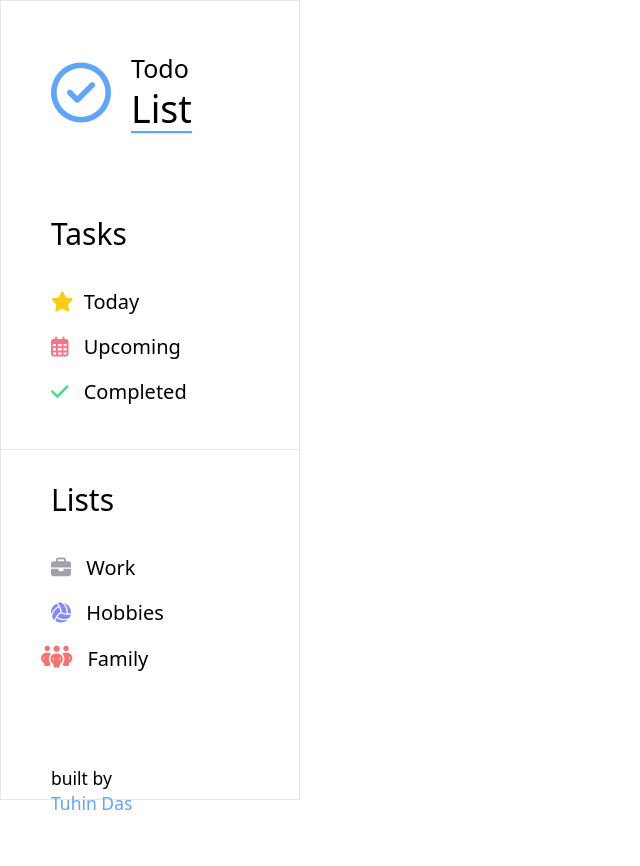
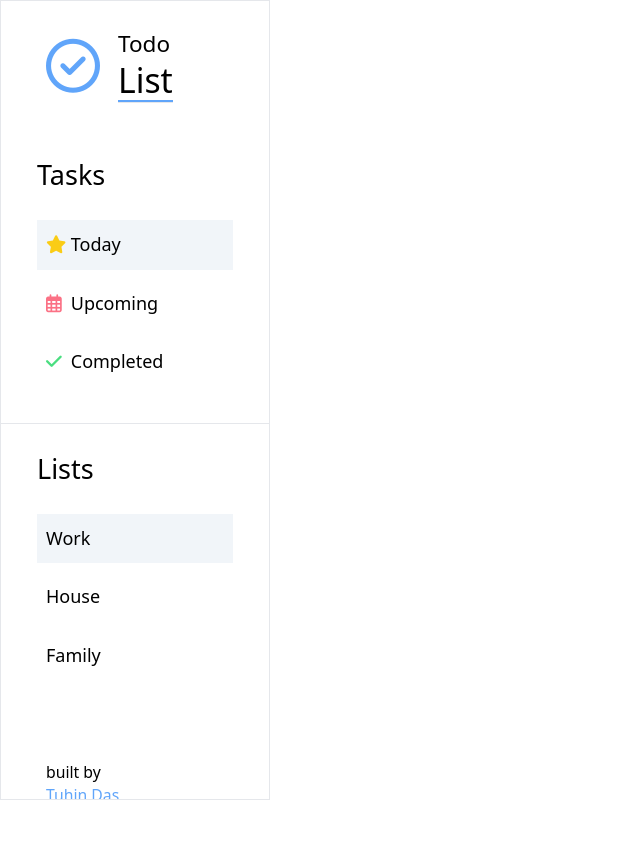
Before and after one commit to tuhindas56/top-todo-list, a website built with Vite: page index.html in a window 1280 px wide. Shown: the whole page, without its empty margins (0-640 px from the left). After the commit the page ends 800 px from the top, so only its background shows below. Built offline with nearby package versions, Linux system fonts and the light colour scheme.

Commit message:
UI: Add hover and selected styles for sidebar items

```diff
--- a/index.html
+++ b/index.html
@@ -1,9 +1,10 @@
 <!doctype html>
-<html lang="en" class="text-base sm:text-lg lg:text-xl">
+<html lang="en" class="text-base sm:text-lg">
   <head>
     <meta charset="UTF-8" />
     <meta name="viewport" content="width=device-width, initial-scale=1.0" />
     <title>Todo List</title>
+    <link rel="shortcut icon" href="/favicon.png" type="image/x-icon" />
     <link
       rel="stylesheet"
       href="https://cdnjs.cloudflare.com/ajax/libs/font-awesome/6.5.2/css/all.min.css"
@@ -12,9 +13,12 @@
       referrerpolicy="no-referrer"
     />
   </head>
-  <body class="h-screen md:flex">
-    <aside id="sidebar" class="flex flex-col justify-around md:block md:h-full md:w-60 md:border">
-      <div class="flex items-center p-10">
+  <body class="h-screen overflow-hidden md:flex">
+    <aside
+      id="sidebar"
+      class="over sticky flex flex-col justify-around overflow-x-auto md:block md:max-h-screen md:w-60 md:border"
+    >
+      <div class="flex items-center px-10 py-6">
         <i class="fa-regular fa-circle-check mr-4 text-5xl text-blue-400"></i>
         <span class="border-b text-xl">
           Todo
@@ -23,36 +27,48 @@
       </div>
 
       <div class="flex flex-row-reverse flex-wrap justify-end md:block">
-        <ul id="task_categories" class="px-10 py-6 md:border-b">
+        <ul id="task_categories" class="px-8 py-6 md:border-b">
           <p class="mb-6 text-2xl">Tasks</p>
 
-          <li class="mb-2">
-            <i class="fa-solid fa-star mr-1 text-yellow-400"></i>
-            <button id="btn_today">Today</button>
+          <li class="mb-2 bg-slate-100">
+            <button
+              id="btn_today"
+              class="w-full p-2 text-left hover:bg-slate-100"
+              data-selected="true"
+            >
+              <i class="fa-solid fa-star mr-1 text-yellow-400"></i>Today
+            </button>
           </li>
           <li class="mb-2">
-            <i class="fa-regular fa-calendar-days mr-2 text-rose-400"></i>
-            <button id="btn_upcoming">Upcoming</button>
+            <button
+              id="btn_upcoming"
+              class="w-full p-2 text-left hover:bg-slate-100"
+              data-selected="false"
+            >
+              <i class="fa-regular fa-calendar-days mr-2 text-rose-400"></i>Upcoming
+            </button>
           </li>
           <li class="mb-2">
-            <i class="fa-solid fa-check mr-2 text-green-400"></i>
-            <button id="btn_completed">Completed</button>
+            <button
+              id="btn_completed"
+              class="w-full p-2 text-left hover:bg-slate-100"
+              data-selected="false"
+            >
+              <i class="fa-solid fa-check mr-2 text-green-400"></i>Completed
+            </button>
           </li>
         </ul>
 
-        <ul id="lists" class="px-10 py-6">
+        <ul id="lists" class="px-8 py-6">
           <p class="mb-6 text-2xl">Lists</p>
-          <li class="mb-2">
-            <i class="fa-solid fa-briefcase mr-2 text-zinc-400"></i>
-            <button id="btn_work">Work</button>
+          <li class="mb-2 bg-slate-100 hover:bg-slate-100">
+            <button id="btn_work" class="w-full p-2 text-left">Work</button>
           </li>
-          <li class="mb-2">
-            <i class="fa-solid fa-volleyball mr-2 text-indigo-400"></i>
-            <button id="btn_hobbies">Hobbies</button>
+          <li class="mb-2 hover:bg-slate-100">
+            <button id="btn_hobbies" class="w-full p-2 text-left">House</button>
           </li>
-          <li class="mb-2">
-            <i class="fa-solid fa-people-group -ml-2 mr-2 text-xl text-red-400"></i>
-            <button id="btn_family">Family</button>
+          <li class="mb-2 hover:bg-slate-100">
+            <button id="btn_family" class="w-full p-2 text-left">Family</button>
           </li>
         </ul>
       </div>
@@ -68,6 +84,7 @@
         </a>
       </p>
     </aside>
+
     <script type="module" src="/src/main.ts"></script>
   </body>
 </html>
```
